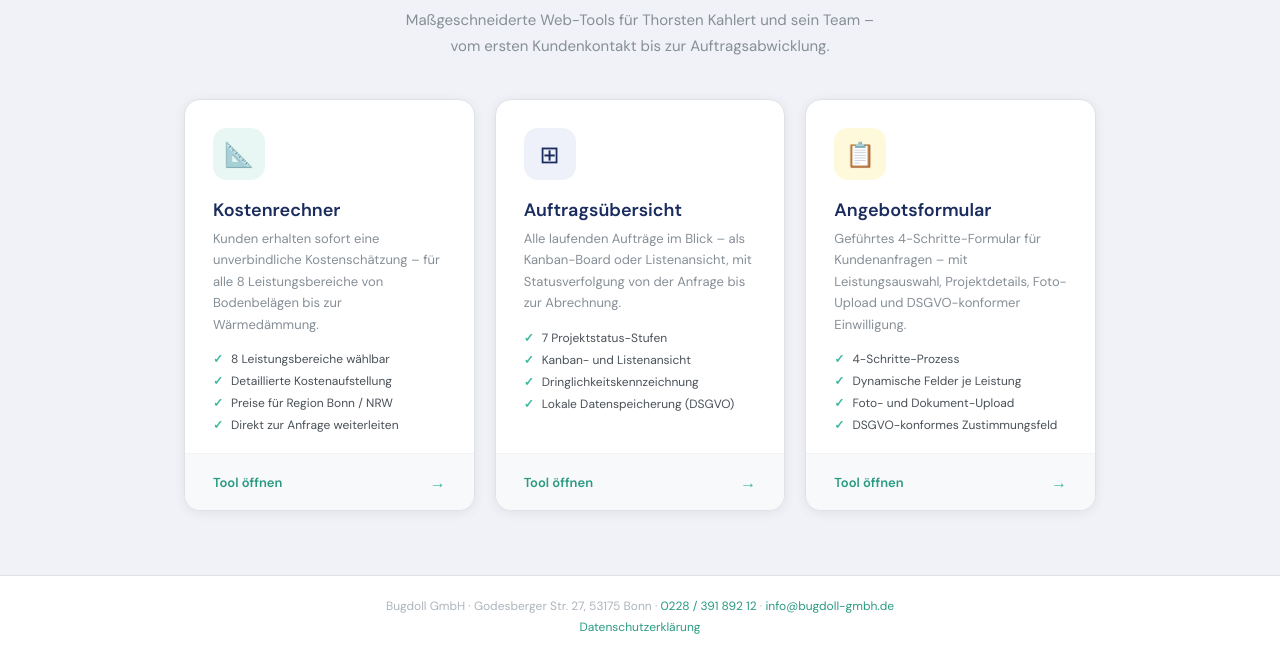
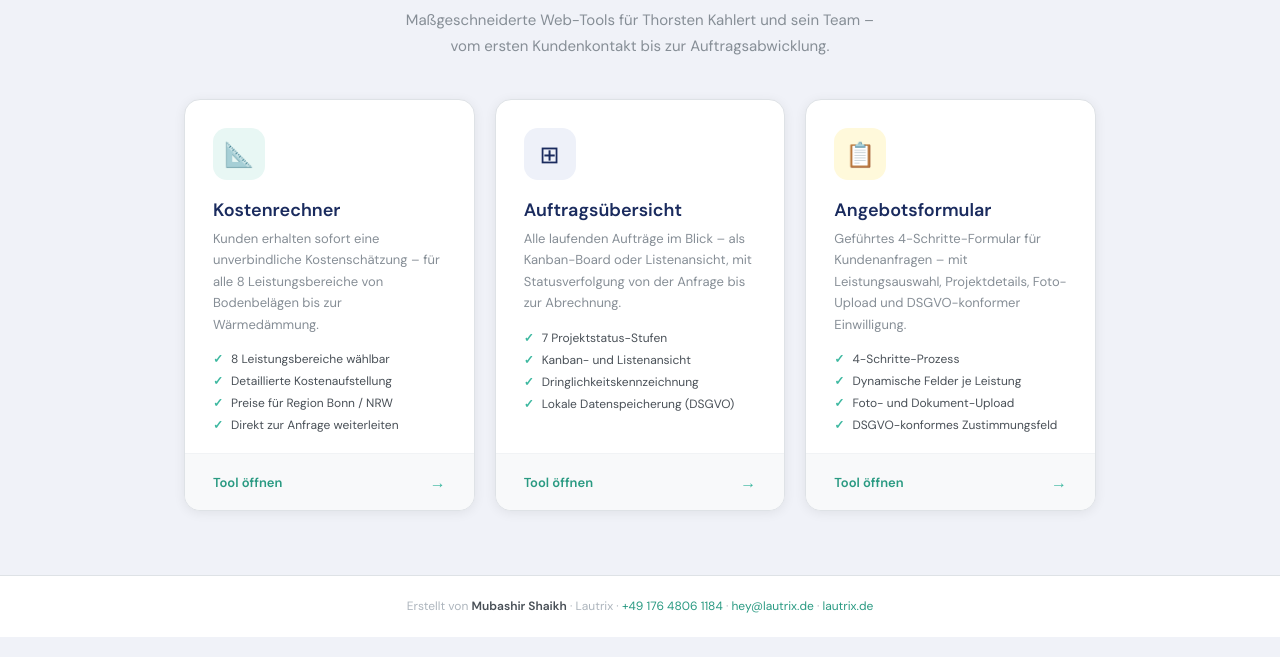
Before and after one commit to Mubashirulislam/bugdoll-demo, a plain HTML site: page index.html in a window 1280 px wide. Shown: the part 239-896 px from the top of the page. Drawn offline with Linux system fonts and the light colour scheme.

Commit message:
Lautrix-Kontakt in Footer

```diff
--- a/index.html
+++ b/index.html
@@ -138,8 +138,7 @@ body{font-family:'DM Sans',sans-serif;background:#f0f2f8;color:var(--gray-900);m
 </div>
 
 <div class="footer">
-  Bugdoll GmbH · Godesberger Str. 27, 53175 Bonn · <a href="tel:+4922839189212">0228 / 391 892 12</a> · <a href="mailto:info@bugdoll-gmbh.de">info@bugdoll-gmbh.de</a><br>
-  <a href="https://bugdoll-gmbh.de/datenschutz/index.html">Datenschutzerklärung</a>
+  Erstellt von <strong style="color:var(--gray-700)">Mubashir Shaikh</strong> · Lautrix · <a href="tel:+4917648061184">+49 176 4806 1184</a> · <a href="mailto:hey@lautrix.de">hey@lautrix.de</a> · <a href="https://lautrix.de" target="_blank">lautrix.de</a>
 </div>
 
 </body>
```
